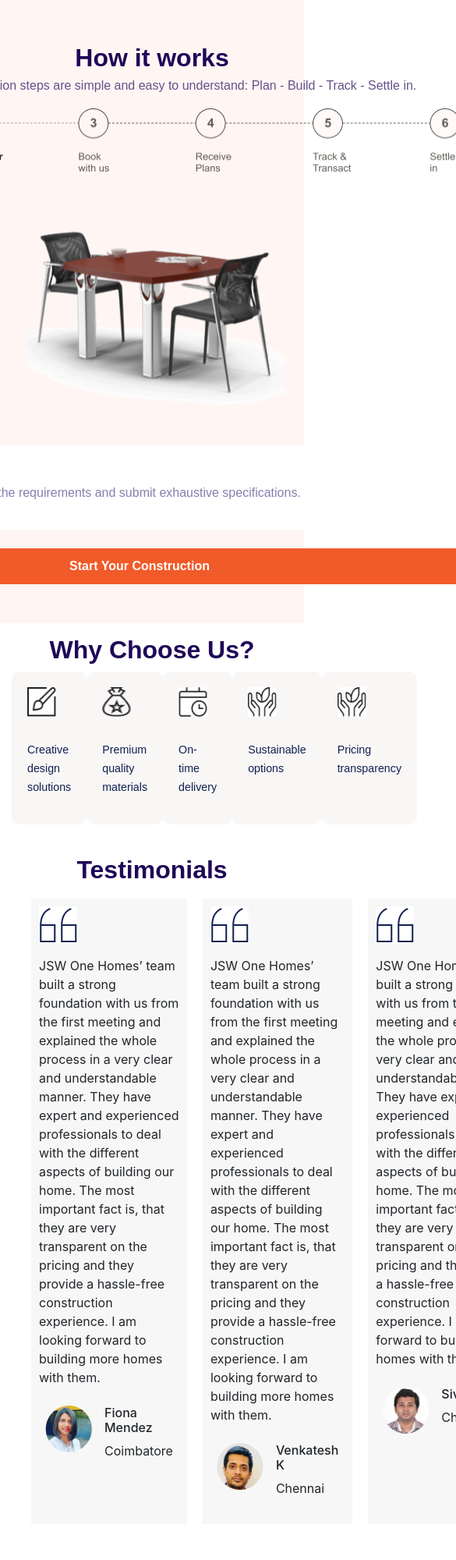
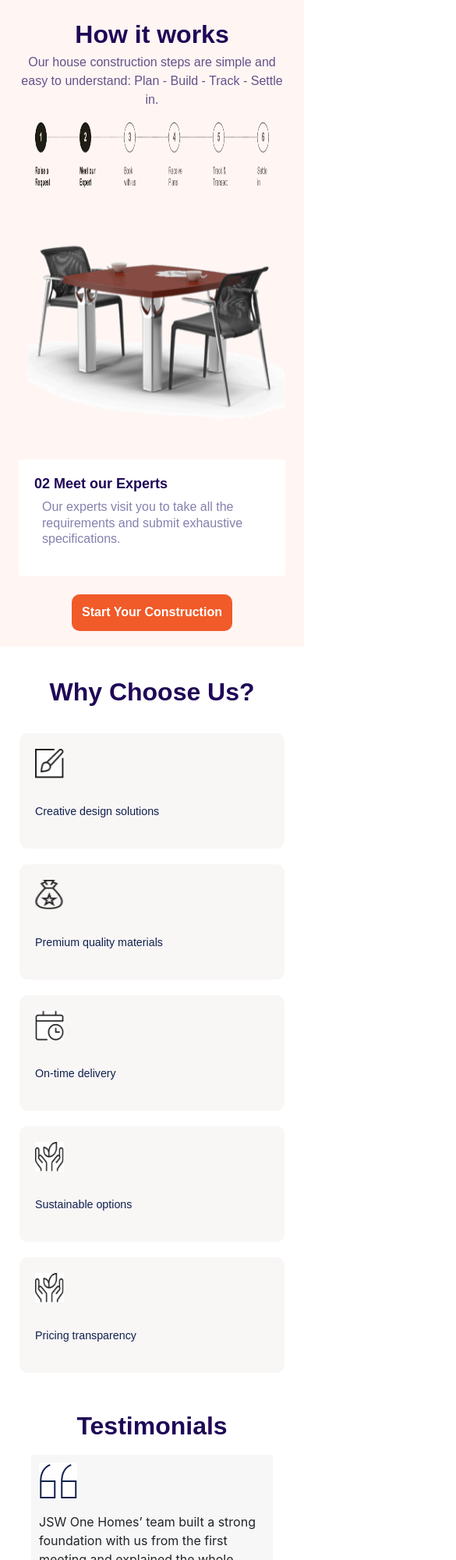
Before and after one commit to sathvikreddythumma/brick-and-bolt, a plain HTML site: page index.html in a window 390 px wide. Shown: the top 2000 px of the page at 78% size, 585 px wide, since content can reach past the window. Drawn offline with nearby package versions, Linux system fonts and the light colour scheme.

Commit message:
responsive commit

```diff
--- a/globals.css
+++ b/globals.css
@@ -18,7 +18,7 @@
 
 }
 .image1{
-    width: 902px;
+    width: 100%;
     height: 84.8px;
 }
 .image2{
@@ -29,16 +29,24 @@
 
 }
 .bg1{
-    padding: 50px;
+    padding-top: 20px;
+    padding-bottom: 20px;
+    padding-left: 5px;
+    padding-right: 5px;
     display: flex;
     flex-direction: row;
     justify-content: center;
     background-color: #FFF6F4;
+    box-sizing: content-box;
+
 }
 .bg2{
+    text-align: center;
     display: flex;
     flex-direction: column;
     justify-content: center;
+    align-items: center;
+    width: 90%;
 }
 .container{
     background-color: white;
@@ -72,7 +80,7 @@
 background-color: #F15A29;
 border: none;
 border-radius: 10px;
-width: 870px;
+width: 60%;
 height: 46.38px;
 top: 710.36px;
 left: 15px;
@@ -116,6 +124,11 @@
 opacity: 0px;
 background-color: #F1F4FD;
 border: 1px solid #E3E3E3;
+}
+.pop-up{
+    box-sizing: border-box;
+    padding: 5px;
+    width: 100%;
 }
 .form_class{
     width: 456px;
@@ -315,8 +328,21 @@
 opacity: 0px;
 
 }
+.icons-container{
+    display: flex;
+    flex-direction: column;
+    justify-content: center;
+}
+.whychooseus{
+
+    display: flex;
+    flex-direction: column;
+    justify-content: flex-start;
+    flex-wrap: wrap;
+}
 .bg3{
     padding: 15px;
+
 }
 .icons-container{
     display: flex;
@@ -325,6 +351,7 @@
 }
 .creative{
     padding: 20px;
+    margin: 10px;
     border-width: 0;
     border-style: line;
     box-shadow: black;
@@ -356,6 +383,7 @@
     padding: 10px;
     background-color: #F7F7F7;
     margin: 10px;
+    box-sizing: content-box;
 }
 .p-item{
     font-family: Arial;
@@ -369,6 +397,7 @@
     display: flex;
     flex-direction: row;
     justify-content: space-around;
+
 }
 .test-img{
     width: 60px;
@@ -384,14 +413,15 @@
     flex-direction: row;
 }
 .form-box{
+    box-sizing: content-box;
     display: flex;
     flex-direction: row;
     justify-content: space-between;
     height: 40px;
-    width: 50%;
+    width: 80%;
     border-style: solid;
     border-width: 2px;
-    padding: 5px;
+    padding-bottom: 10px;
     border-top: none;
     border-left: none;
     border-right: none;
@@ -413,7 +443,7 @@
 .align-form{
     display: flex;
     flex-direction: column;
-    justify-content: center;
+    justify-content: flex-start;
     align-items: center;
 }
 .align-ver{
@@ -422,7 +452,7 @@
 }
 .form-para{
     font-family: Arial;
-font-size: 17px;
+font-size: 15px;
 font-weight: 600;
 line-height: 26px;
 text-align: left;
@@ -468,8 +498,8 @@
 border: 1px 0px 0px 0px;
 opacity: 0px;
 padding-top: 20px;
-padding-left: 100px;
-padding-right: 100px;
+padding-left: 60px;
+padding-right: 60px;
 padding-bottom: 50px;
 }
 .f-para{
@@ -503,3 +533,19 @@
     flex-direction: column;
     justify-content: center;
 }
+@media(max-width:576px){
+    .test-align{
+        display: flex;
+        flex-direction: row;
+        justify-content: space-around;
+        flex-wrap: wrap;
+
+
+    }
+    .icons-container{
+        display: flex;
+        flex-direction: column;
+        justify-content: center;
+        flex-wrap: wrap;
+    }
+}
--- a/index.html
+++ b/index.html
@@ -48,7 +48,7 @@
 
   <!-- Modal -->
   <div class="modal fade" id="exampleModalCenter" tabindex="-1" role="dialog" aria-labelledby="exampleModalCenterTitle" aria-hidden="true">
-    <div class="modal-dialog modal-dialog-centered" role="document">
+    <div class="modal-dialog modal-dialog-centered pop-up" role="document">
       <div class="modal-content">
         <div class="modal-header">
           <!--<h5 class="modal-title" id="exampleModalLongTitle">Modal title</h5>-->
@@ -114,10 +114,10 @@
   </div>
         </div>
     </div>
-    <div class="bg3">
+    <div class="bg3 mt-4">
         <div class="whychooseus">
             <h1 class="heading_how_to_work">Why Choose Us?</h1>
-            <div class="icons-container">
+            <div class="icons-container mt-3">
               <div class="creative">
                 <img src="Group-2-1.png.jpg" class="img-creative"/>
                 <p class="p-creative">Creative design solutions</p>
```
